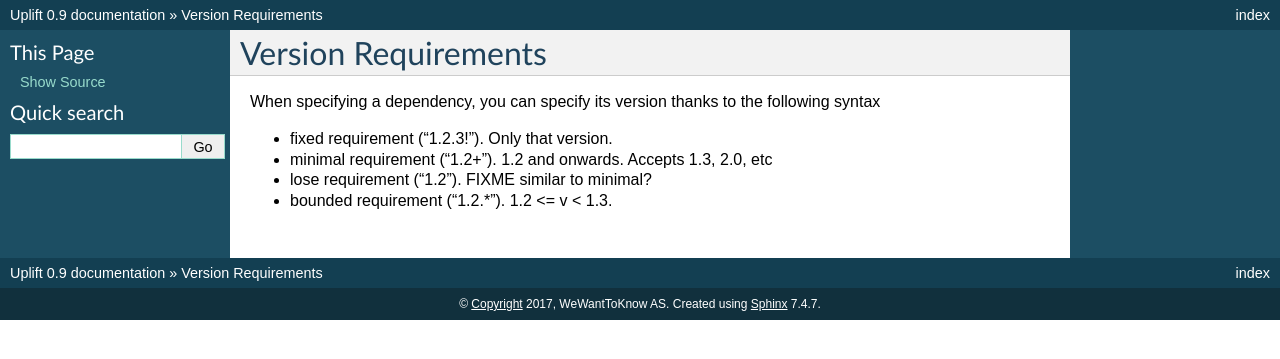
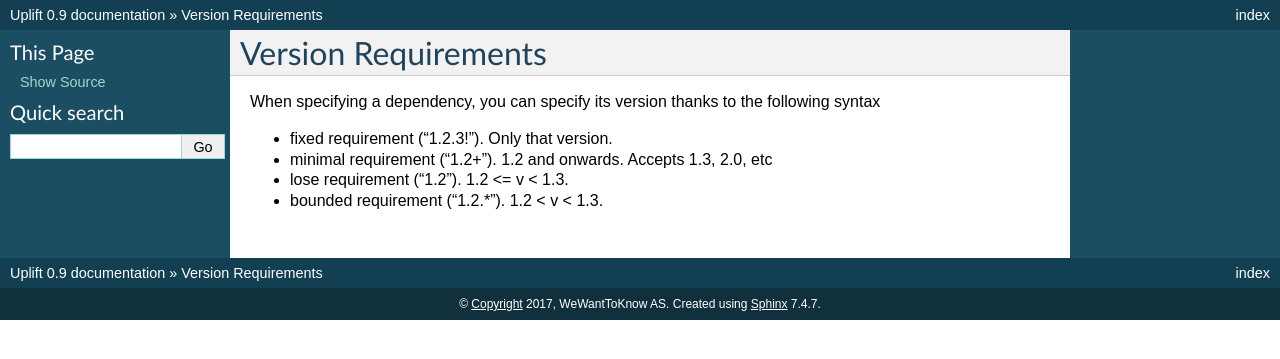
Before and after one commit to DragonBox/uplift-documentation, a Sphinx documentation site: the page built from source/files/version_requirements.rst, in a window 1280 px wide. Shown: the top 359 px of the page. Built offline with Sphinx 7.4.7, drawn with Linux system fonts in a browser that asks for light colours.

Commit message:
Correct version requirement

```diff
--- a/source/files/version_requirements.rst
+++ b/source/files/version_requirements.rst
@@ -5,5 +5,5 @@ When specifying a dependency, you can specify its version thanks to the followin
 
 * fixed requirement ("1.2.3!"). Only that version.
 * minimal requirement ("1.2+"). 1.2 and onwards. Accepts 1.3, 2.0, etc
-* lose requirement ("1.2"). FIXME similar to minimal?
-* bounded requirement ("1.2.*"). 1.2 <= v < 1.3.
+* lose requirement ("1.2"). 1.2 <= v < 1.3.
+* bounded requirement ("1.2.*"). 1.2 < v < 1.3.
```
